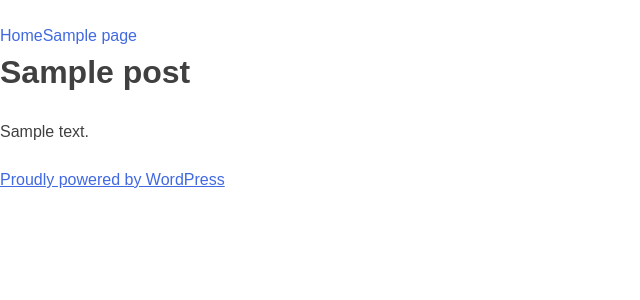
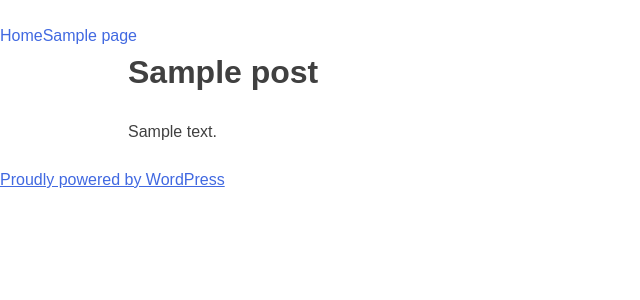
Before and after one commit to redacademy/wiwd-winter-2020, a WordPress theme: template themes/women-in-webdev/page.php in a window 1280 px wide. Shown: the top 300 px of the page, without its empty margins (0-640 px from the left). Run offline with PHP 8.4 and a stand-in for WordPress, Linux system fonts and the light colour scheme; the site name, menu and one post (Sample post) are stand-ins, and other content is empty; style sheets or scripts are compiled from the project's sources; some libraries are stand-ins or nearby versions.

Commit message:
added maxwidth and centering of site content

```diff
--- a/themes/women-in-webdev/sass/_content.scss
+++ b/themes/women-in-webdev/sass/_content.scss
@@ -20,7 +20,10 @@
 .group-blog .byline {
 	display: inline;
 }
-
+.site-content{
+	margin: 0 auto;
+	max-width: 1024px;
+}
 .page-content,
 .entry-content,
 .entry-summary {
```
